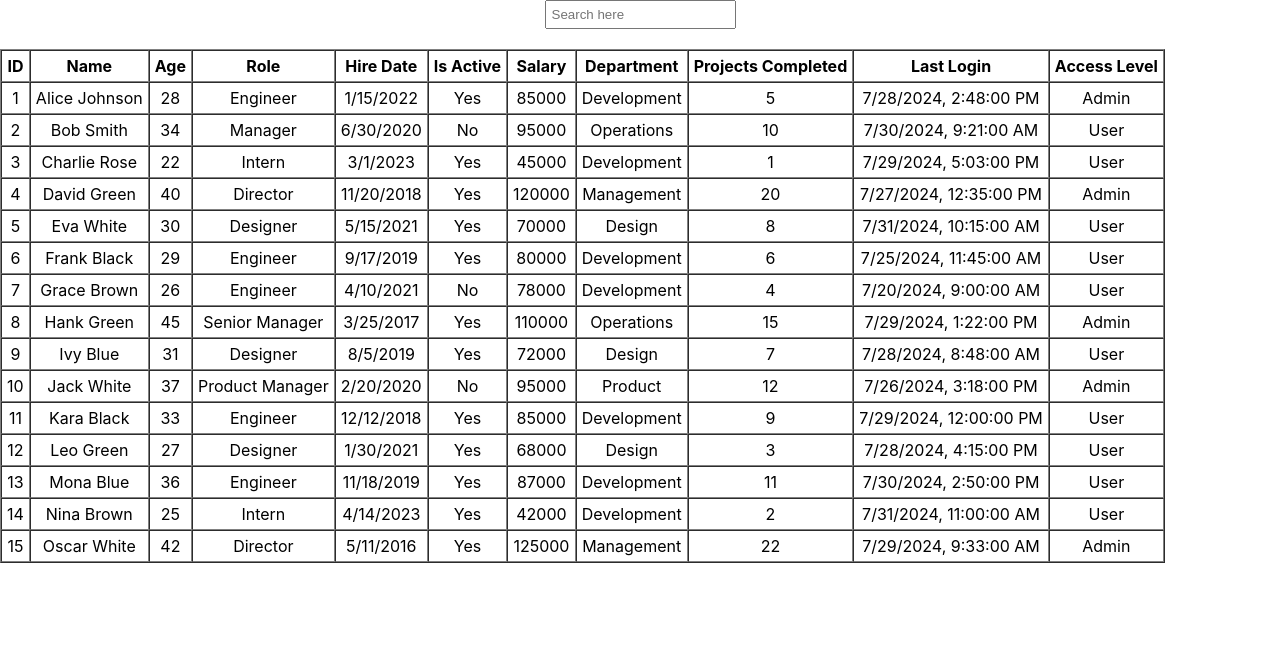
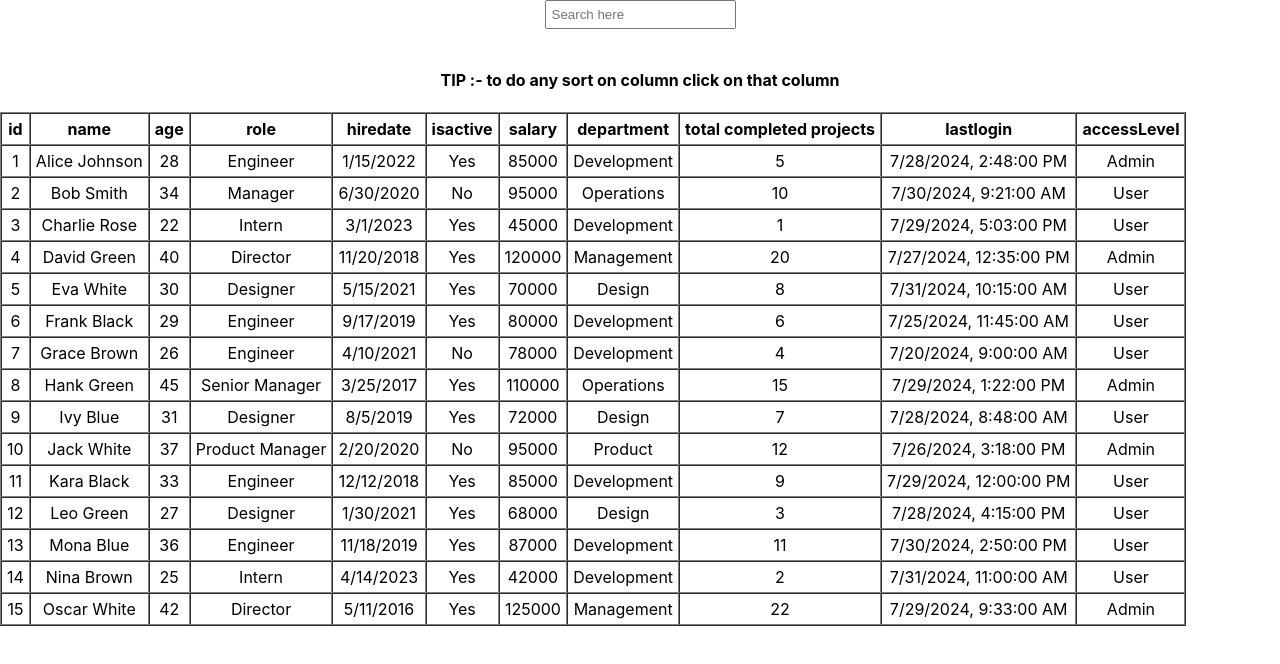
Before and after one commit to Keyur2311/reportframework, a React (Create React App) app: page / in a window 1280 px wide. Shown: the top 664 px of the page. Built offline with nearby package versions, Linux system fonts and the light colour scheme.

Commit message:
Added sort functionality

```diff
--- a/src/App.css
+++ b/src/App.css
@@ -36,3 +36,11 @@
     transform: rotate(360deg);
   }
 }
+
+.dosort {
+  cursor: pointer;
+}
+
+.dosort:hover {
+  background-color: #f1f1f1;
+}
--- a/src/App.js
+++ b/src/App.js
@@ -202,13 +202,13 @@ function App() {
     }
   ];
 
-  console.log(tempdata);
+  // console.log(tempdata);
 
   const [data, setData] = useState(tempdata);
   const [searchTerm, setSearchTerm] = useState("");
   const [filteredData, setFilteredData] = useState([]);
 
-
+  const [sortlogic, setsortlogic] = useState({ key: null, direction: 'asc' });
 
   useEffect(() => {
     const finalterm = searchTerm.toLowerCase();
@@ -226,6 +226,25 @@ function App() {
     setSearchTerm(event.target.value);
   };
 
+  const sortData = (key) => {
+    let direction = 'asc';
+    if (sortlogic.key === key && sortlogic.direction === 'asc') {
+      direction = 'desc';
+    }
+    setsortlogic({ key, direction });
+    const sortedData = [...filteredData].sort((a, b) => {
+      if (a[key] < b[key]) {
+        return direction === 'asc' ? -1 : 1;
+      }
+      if (a[key] > b[key]) {
+        return direction === 'asc' ? 1 : -1;
+      }
+      return 0;
+    });
+    setFilteredData(sortedData);
+  };
+
+
   return (
     <div className="App">
       <input
@@ -235,8 +254,8 @@ function App() {
         onChange={handleSearchChange}
         style={{ marginBottom: "20px", padding: "5px" }}
       />
-
-      <Table data={filteredData} />
+      <h4> TIP :- to do any sort on column click on that column</h4>
+      <Table data={filteredData} sortData={sortData} sortlogic={sortlogic} />
     </div>
   );
 }
--- a/src/components/Table.js
+++ b/src/components/Table.js
@@ -1,26 +1,28 @@
 import React from "react";
 
-const Table = ({ data }) => {
+const Table = ({ data, sortData, sortlogic }) => {
+
     return (
         <table border="1" cellPadding="5" cellSpacing="0">
             <thead>
                 <tr>
-                    <th>ID</th>
-                    <th>Name</th>
-                    <th>Age</th>
-                    <th>Role</th>
-                    <th>Hire Date</th>
-                    <th>Is Active</th>
-                    <th>Salary</th>
-                    <th>Department</th>
-                    <th>Projects Completed</th>
-                    <th>Last Login</th>
-                    <th>Access Level</th>
+                    <th onClick={() => sortData('id')} className="dosort">id</th>
+                    <th onClick={() => sortData('name')} className="dosort">name </th>
+                    <th onClick={() => sortData('age')} className="dosort">age </th>
+                    <th onClick={() => sortData('role')} className="dosort">role </th>
+                    <th onClick={() => sortData('hireDate')} className="dosort">hiredate </th>
+                    <th onClick={() => sortData('isActive')} className="dosort">isactive</th>
+                    <th onClick={() => sortData('salary')} className="dosort">salary </th>
+                    <th onClick={() => sortData('department')} className="dosort">department </th>
+                    <th onClick={() => sortData('projectsCompleted')} className="dosort">total completed projects </th>
+                    <th onClick={() => sortData('lastLogin')} className="dosort">lastlogin </th>
+                    <th onClick={() => sortData('accessLevel')} className="dosort">accessLevel </th>
+
                 </tr>
             </thead>
             <tbody>
                 {data.map((person) => (
-                    <tr key={person.id}>
+                    <tr columnvalue={person.id} key={person.id}>
                         <td>{person.id}</td>
                         <td>{person.name}</td>
                         <td>{person.age}</td>
```
